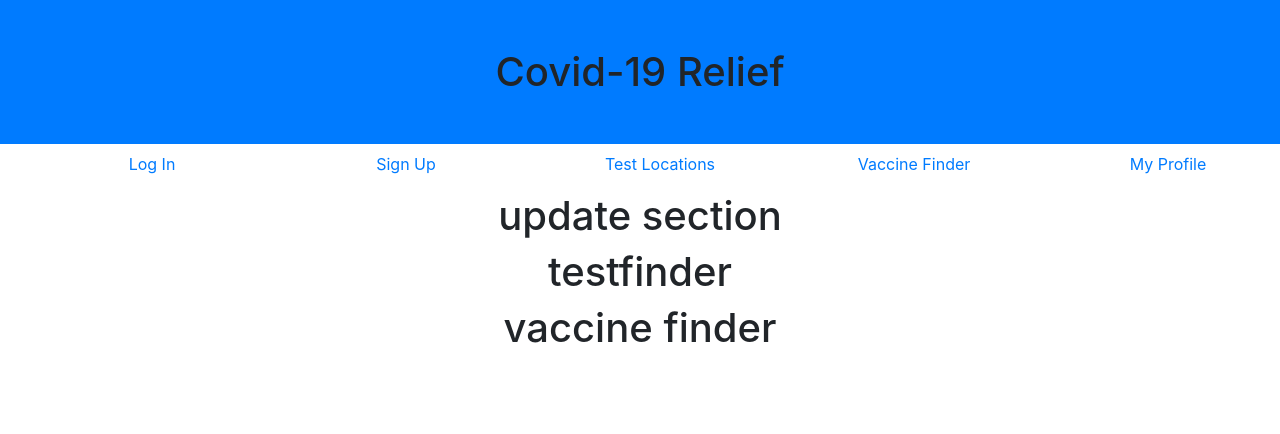
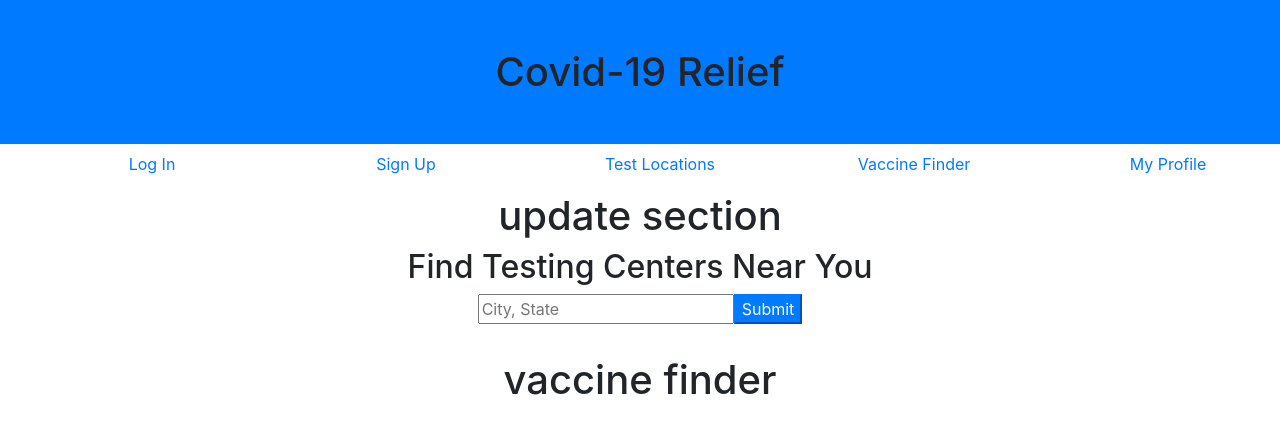
Before and after one commit to JakeMelville/covid-19-relief-react, a React (Create React App) app: page / in a window 1280 px wide. Shown: the top 434 px of the page. Built offline with nearby package versions, Linux system fonts and the light colour scheme.

Commit message:
created and added the testfinder component to app.js

```diff
--- a/src/components/TestFinder/index.js
+++ b/src/components/TestFinder/index.js
@@ -2,7 +2,36 @@ import React from 'react';
 
 function TestFinder() {
     return (
-        <h1>testfinder</h1>
+        <div>
+            <div class="row">
+                <div class="col-lg">
+                    <div class="container">
+                        <div class="row">
+                            <h2 class="col-12 text-center">Find Testing Centers Near You</h2>
+                            <form class="col-12 text-center pb-3">
+                                <input id="input" type="text" placeholder="City, State"/>
+                                <button id="submitBtn" class='btn-primary' type="submit">Submit</button>
+                            </form>
+                    <div class="col-6" id="test-locations">
+                        <ul id="resultsLocations">
+                            <li class="mb-2" id="result-1"></li>
+                            <li class="mb-2" id="result-2"></li>
+                            <li class="mb-2" id="result-3"></li>
+                            <li class="mb-2" id="result-4"></li>
+                            <li class="mb-2" id="result-5"></li>
+                        </ul>
+                    </div>
+                    <div class="col-6" id="map"></div>
+                    {/* <form id="formSight" class="mt-5 col-12 text-center">
+                        <input id="chosenLocation" type="text" placeholder="Selected Test Sight"/>
+                        <button id="submitLocation"class="btn-primary" type="submit">Save location to profile</button>
+                    </form> */}
+
+                </div>
+            </div>
+        </div>
+    </div>
+    </div>
     )
 }
 
```
